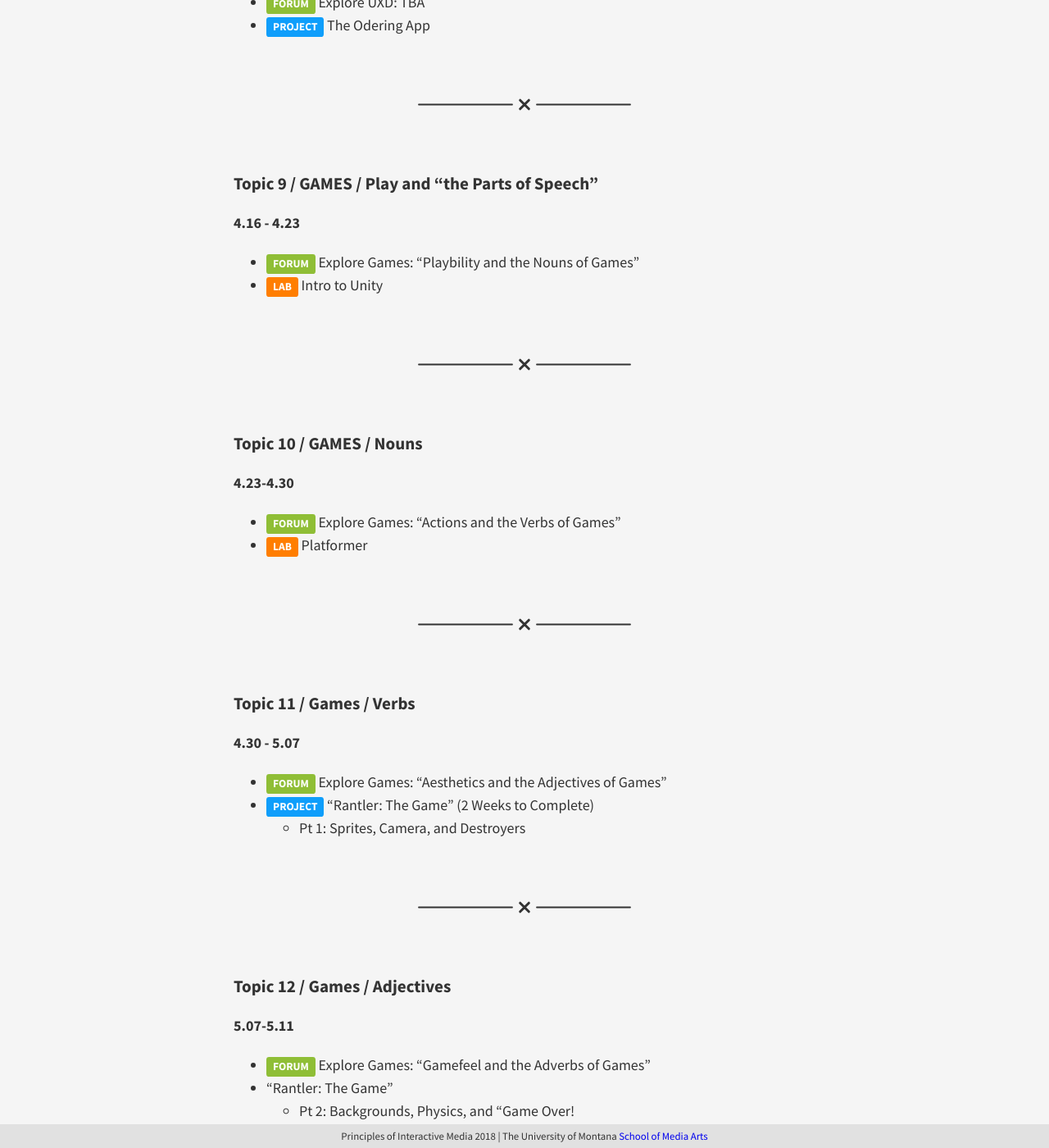
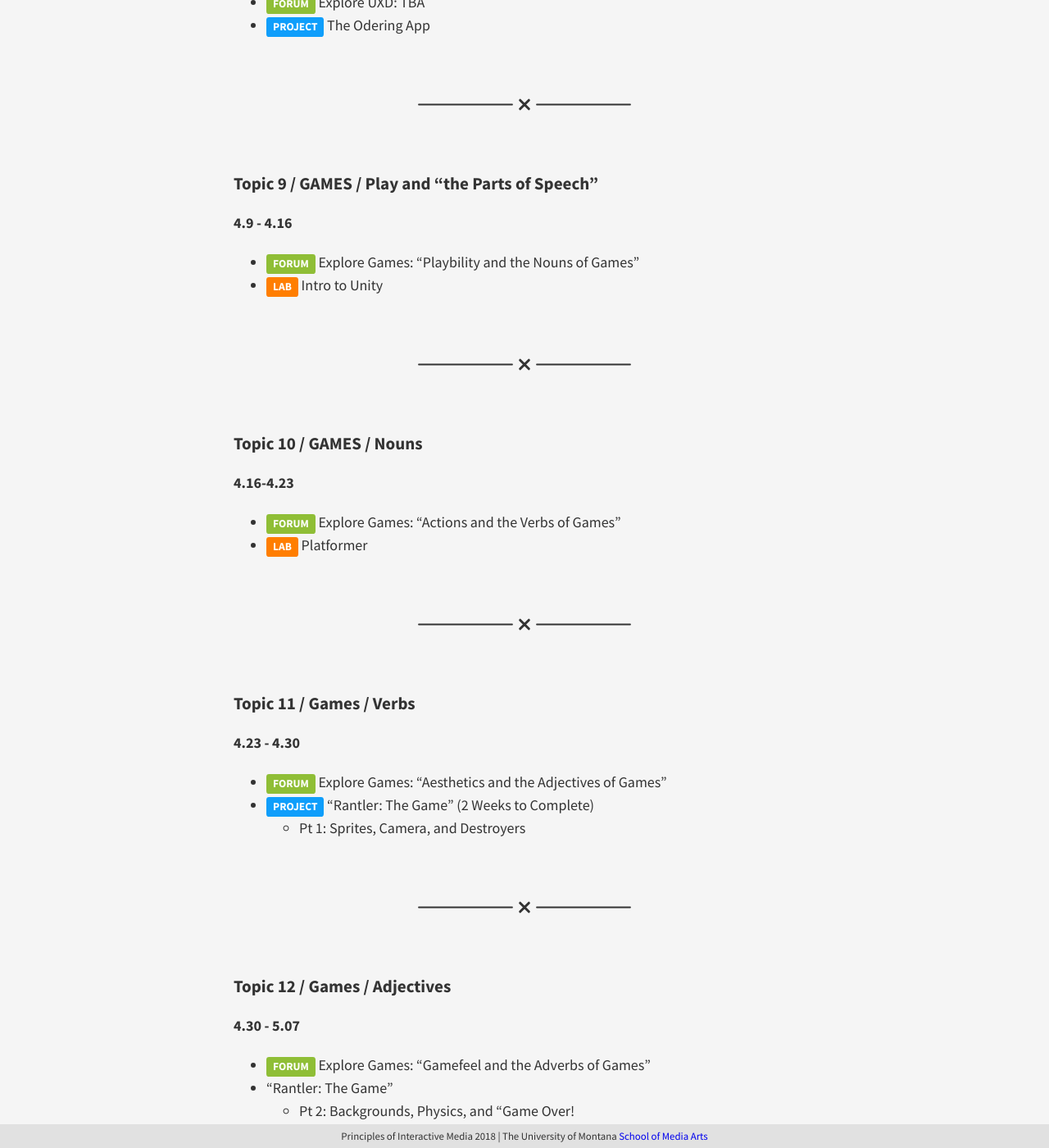
Before and after one commit to Media-Ed-Online/princ-int-media, a Jekyll site: the page built from _posts/2018-01-26-schedule.md, in a window 1280 px wide and 1400 px high, scrolled down 2593 px. Shown: the whole window at 82% size. Built offline with Jekyll 4.4.1, drawn with Linux system fonts in a browser that asks for light colours; nearby versions of some CDN libraries.

Commit message:
Updated schedule.

```diff
--- a/_posts/2018-01-26-schedule.md
+++ b/_posts/2018-01-26-schedule.md
@@ -62,28 +62,28 @@ title: Schedule
 <hr>
 
 ### Topic 8 / UXD / Hi-Fi Prototyping
-#### 4.9-4.16
+#### 4.2-4.9
 - <span class="label label-forum">Forum</span> Explore UXD: TBA
 - <span class="label label-project">Project</span> The Odering App
 
 <hr>
 
 ### Topic 9 / GAMES / Play and "the Parts of Speech"
-#### 4.16 - 4.23
+#### 4.9 - 4.16
 - <span class="label label-forum">Forum</span> Explore Games: "Playbility and the Nouns of Games"
 - <span class="label label-lab">Lab</span> Intro to Unity
 
 <hr>
 
 ### Topic 10 / GAMES / Nouns
-#### 4.23-4.30
+#### 4.16-4.23
 - <span class="label label-forum">Forum</span> Explore Games: "Actions and the Verbs of Games"
 - <span class="label label-lab">Lab</span> Platformer
 
 <hr>
 
 ### Topic 11 / Games / Verbs
-#### 4.30 - 5.07
+#### 4.23 - 4.30
 - <span class="label label-forum">Forum</span> Explore Games: "Aesthetics and the Adjectives of Games"
 - <span class="label label-project">Project</span> "Rantler: The Game" (2 Weeks to Complete)
   - Pt 1: Sprites, Camera, and Destroyers
@@ -92,7 +92,7 @@ title: Schedule
 <hr>
 
 ### Topic 12 / Games / Adjectives
-#### 5.07-5.11
+#### 4.30 - 5.07
 - <span class="label label-forum">Forum</span> Explore Games: "Gamefeel and the Adverbs of Games"
 - "Rantler: The Game"
   - Pt 2: Backgrounds, Physics, and "Game Over!
```
